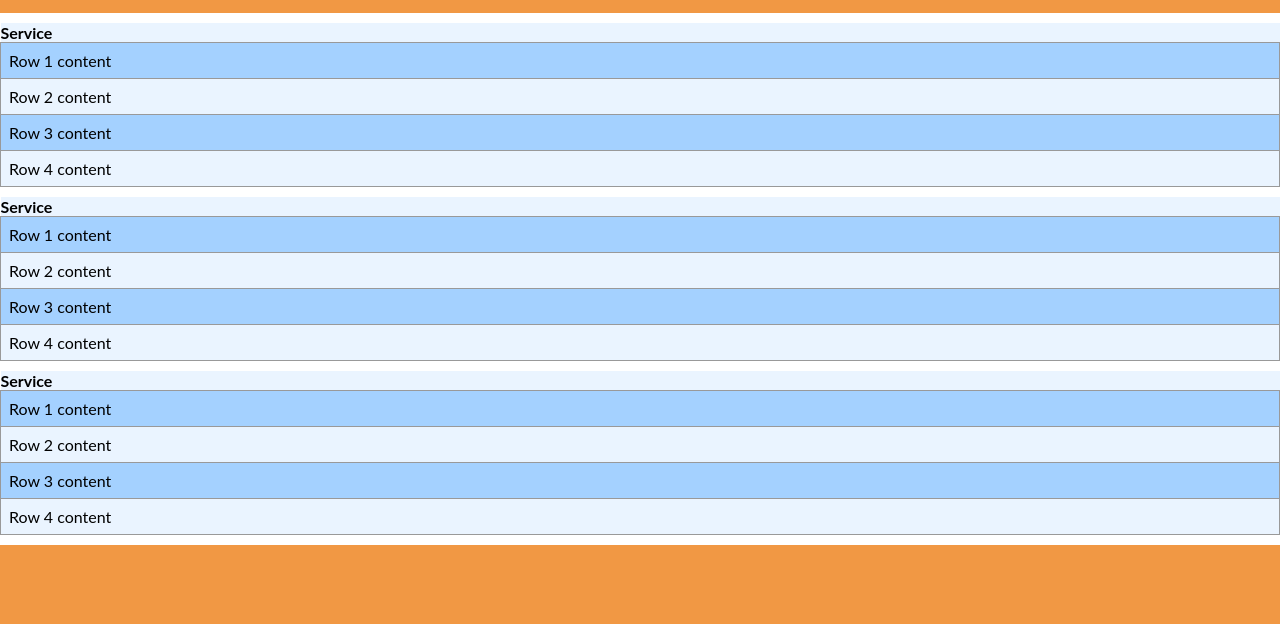
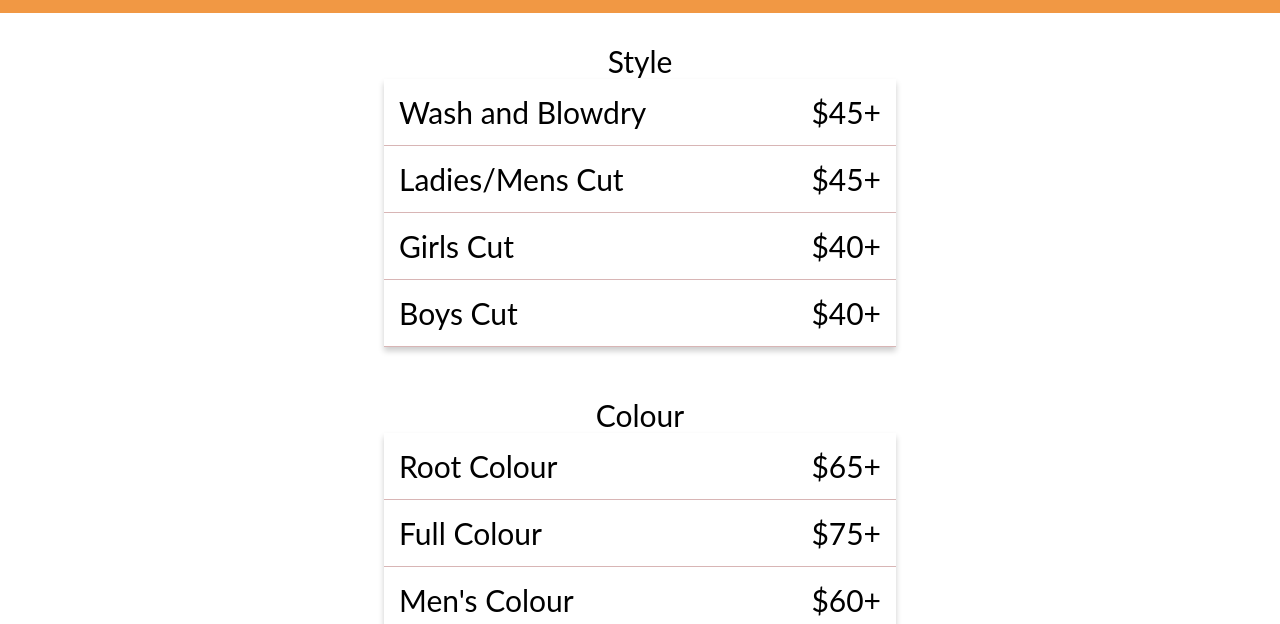
Before and after one commit to danileslie/LockInSalon, a website: page services.html in a window 1280 px wide. Shown: the part 87-711 px from the top of the page. Drawn offline with Linux system fonts and the light colour scheme.

Commit message:
edit services

```diff
--- a/services.html
+++ b/services.html
@@ -11,6 +11,7 @@
 
 <body>
     <header>
+        <div class='header'>
             <img class='logo' src='images/logo/vector/default-monochrome-black.svg'>
             <nav>
                 <ul>
@@ -22,58 +23,63 @@
                 </ul>
             </nav>
             <button class='booking'>Book Appointment</button>
+        </div>
     </header>
     <main>
         <table class='serviceTable1'>
+            <caption>Style</caption>
             <tr>
-                <th>Service</th>
-            </tr>
-            <td>Row 1 content</td>
+                <td>Wash and Blowdry</td>
+                <td class='price'>$45+</td>
             </tr>
             <tr>
-                <td>Row 2 content</td>
+                <td>Ladies/Mens Cut</td>
+                <td class='price'>$45+</td>
             </tr>
             <tr>
-                <td>Row 3 content</td>
+                <td>Girls Cut</td>
+                <td class='price'>$40+</td>
             </tr>
             <tr>
-                <td>Row 4 content</td>
+                <td>Boys Cut</td>
+                <td class='price'>$40+</td>
             </tr>
         </table>
         <table class='serviceTable1'>
+            <caption>Colour</caption>
+            <td>Root Colour</td>
+            <td class='price'>$65+</td>
+
             <tr>
-                <th>Service</th>
-            </tr>
-            <td>Row 1 content</td>
+                <td>Full Colour</td>
+                <td class='price'>$75+</td>
             </tr>
             <tr>
-                <td>Row 2 content</td>
+                <td>Men's Colour</td>
+                <td class='price'>$60+</td>
             </tr>
             <tr>
-                <td>Row 3 content</td>
-            </tr>
-            <tr>
-                <td>Row 4 content</td>
+                <td>Colour Correction</td>
+                <td class='price'>Consultation Required</td>
             </tr>
         </table>
         <table class='serviceTable1'>
+            <caption>Highlights/Balayage</caption>
+            <td>Partial</td>
+            <td class='price'>$100+</td>
+
             <tr>
-                <th>Service</th>
-            </tr>
-            <td>Row 1 content</td>
+                <td>Babylights</td>
+                <td class='price'>$170+</td>
             </tr>
             <tr>
-                <td>Row 2 content</td>
-            </tr>
-            <tr>
-                <td>Row 3 content</td>
-            </tr>
-            <tr>
-                <td>Row 4 content</td>
+                <td>Highlights</td>
+                <td class='price'>$130+</td>
             </tr>
         </table>
     </main>
     <footer>
+        <div class='footer'>
             <div class='top'>
                 <img class='logo' src='images/logo/vector/default-monochrome-black.svg'>
                 <nav>
@@ -94,6 +100,7 @@
             <section class='copyright'>
                 <p> © Dani Leslie</p>
             </section>
+        </div>
     </footer>
 </body>
 
--- a/styles.css
+++ b/styles.css
@@ -7,7 +7,7 @@
 }
 
 body {
-    background: #f19844;
+
     min-height: 100vh;
     display: flex;
     flex-direction: column;
@@ -16,7 +16,11 @@ body {
 
 /* HEADER */
 
-header,
+header, footer{
+    background: #f19844;
+}
+
+.header,
 .top {
     display: flex;
     justify-content: space-between;
@@ -242,30 +246,48 @@ main {
 
 
 .serviceTable1 {
-    width: 100%;
+    font-size: 30px;
+    width: 40%;
     border-collapse: collapse;
-    margin: 10px 0;
+    margin: 30px auto 50px auto;
+    box-shadow: 0 4px 6px 0 hsla(0, 0%, 0%, 0.2);
 }
 
 .serviceTable1 td {
-    padding: 8px;
-    border: #999 1px solid;
+    padding: 15px;
+
 }
 
-.serviceTable1 tr:nth-child(even) {
-    /*(even) or (2n+0)*/
-    background: #A4D1FF;
+.serviceTable1 tr {
+    border-bottom: 1px solid rgb(216, 181, 181);
+}
+
+.serviceTable1 tr:hover{
+background: rgb(248, 230, 230);
+}
+
+/* .serviceTable1 tr:nth-child(even) {
+    (even) or (2n+0)
+    background: #c7e0f8;
 }
 
 .serviceTable1 tr:nth-child(odd) {
-    /*(odd) or (2n+1)*/
-    background: #EAF4FF;
+    (odd) or (2n+1)
+
+} */
+
+caption{
+ font-size: 30px;
 }
 
 th {
     text-align: left;
+    border: 2px solid red;
 }
 
+.price{
+    text-align: right;
+}
 .gallery {
     display: grid;
     gap: 1em;
```
Also changed, not shown: index.html (+4 -0 lines). Lines whose indentation alone changed are shown as unchanged.
